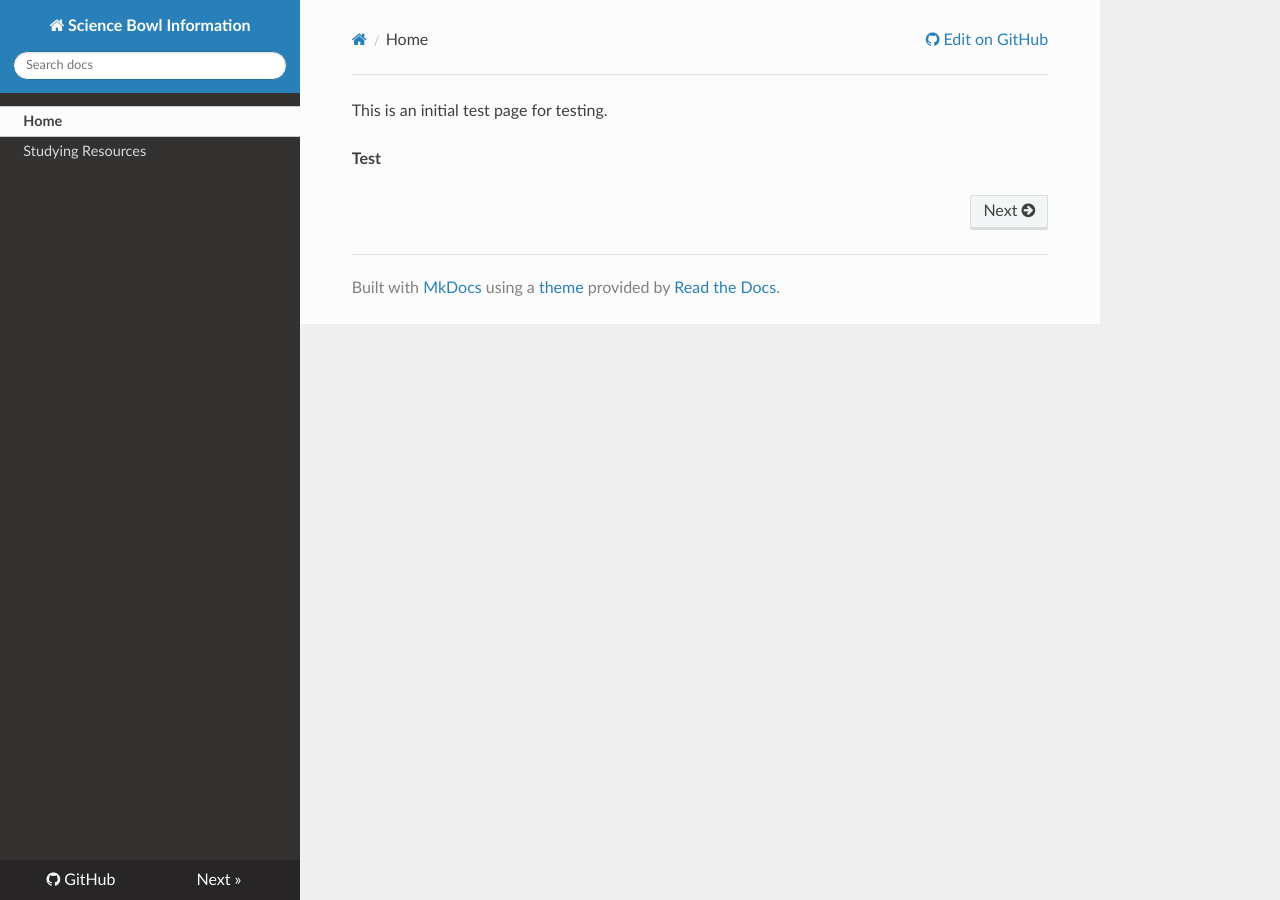
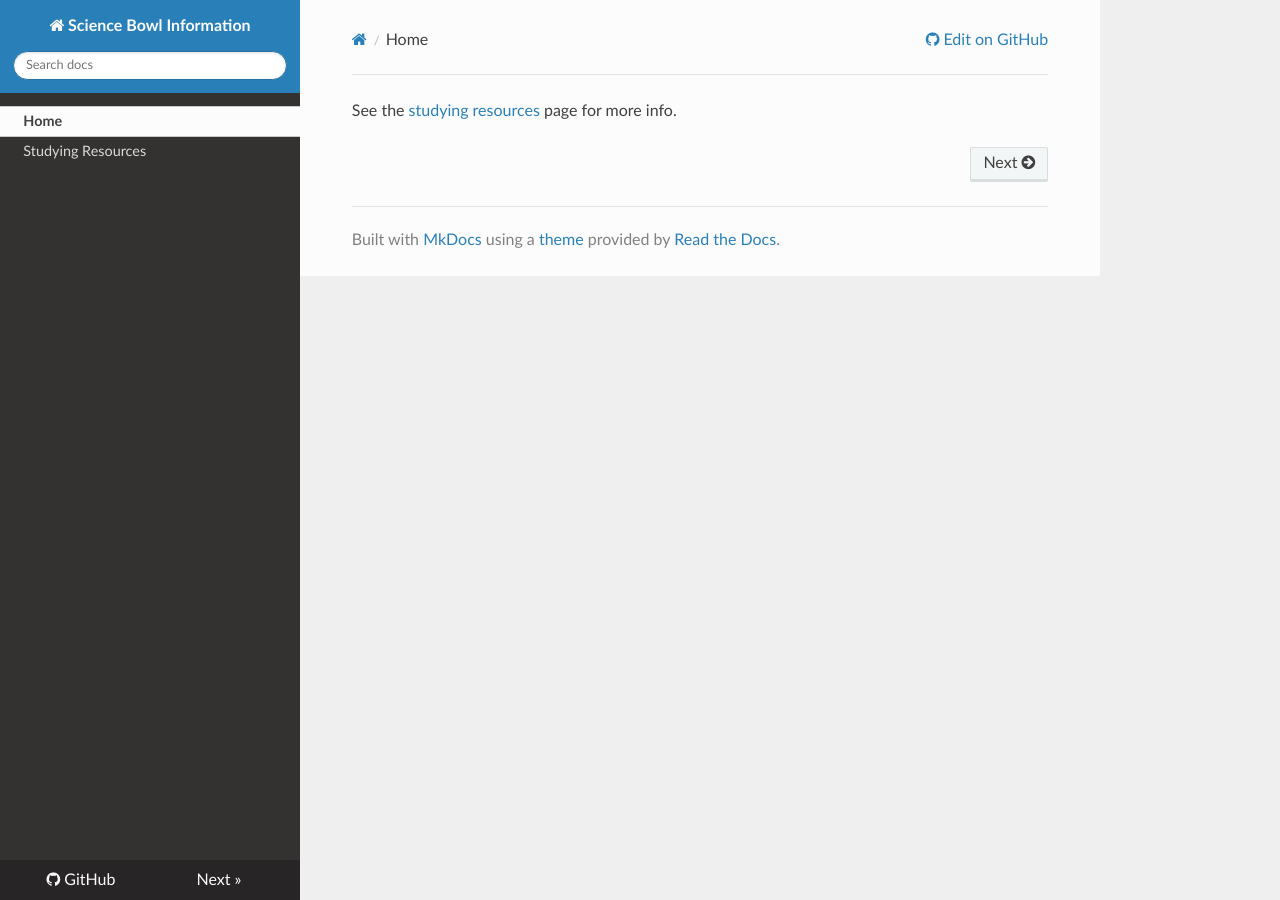
Before and after one commit to ScienceBowl/sciencebowl.club, an MkDocs documentation site: the page built from docs/index.md, in a window 1280 px wide. Built offline with MkDocs 1.6.1, drawn with Linux system fonts in a browser that asks for light colours; nearby versions of some CDN libraries; old or Windows-style settings are respelled for this version of MkDocs.

Commit message:
Update index.md

```diff
--- a/docs/index.md
+++ b/docs/index.md
@@ -1,3 +1 @@
-This is an initial test page for testing.
-
-**Test**
+See the [studying resources](studying/resources.md) page for more info.
```
